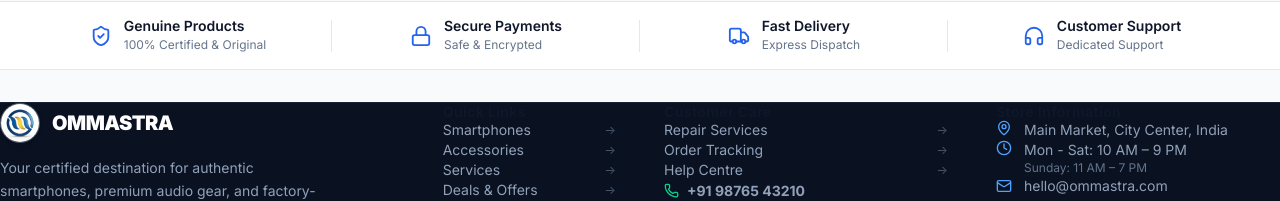
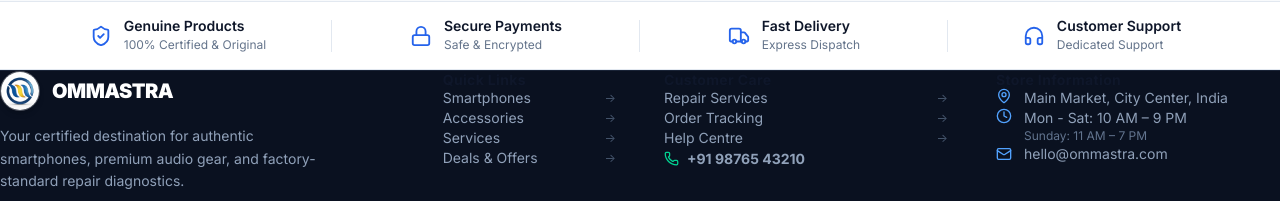
Before and after one commit to ashok770/Mobile-Shop-Website, a React (Vite) app: page / in a window 1280 px wide. Shown: the part 1520-1721 px from the top of the page. Built offline with nearby package versions, Linux system fonts and the light colour scheme; no server answers.

Commit message:
fix the trust stripe

```diff
--- a/src/pages/Home.jsx
+++ b/src/pages/Home.jsx
@@ -61,8 +61,7 @@
         <TrustStrip />
       </div>
 
-      {/* RENDERED SPACING (TrustStrip -> Footer) */}
-      <div className="h-4 sm:h-6 lg:h-8 w-full" aria-hidden="true" />
+      {/* RENDERED SPACING (TrustStrip -> Footer removed for natural transition) */}
     </div>
   );
 }
```
